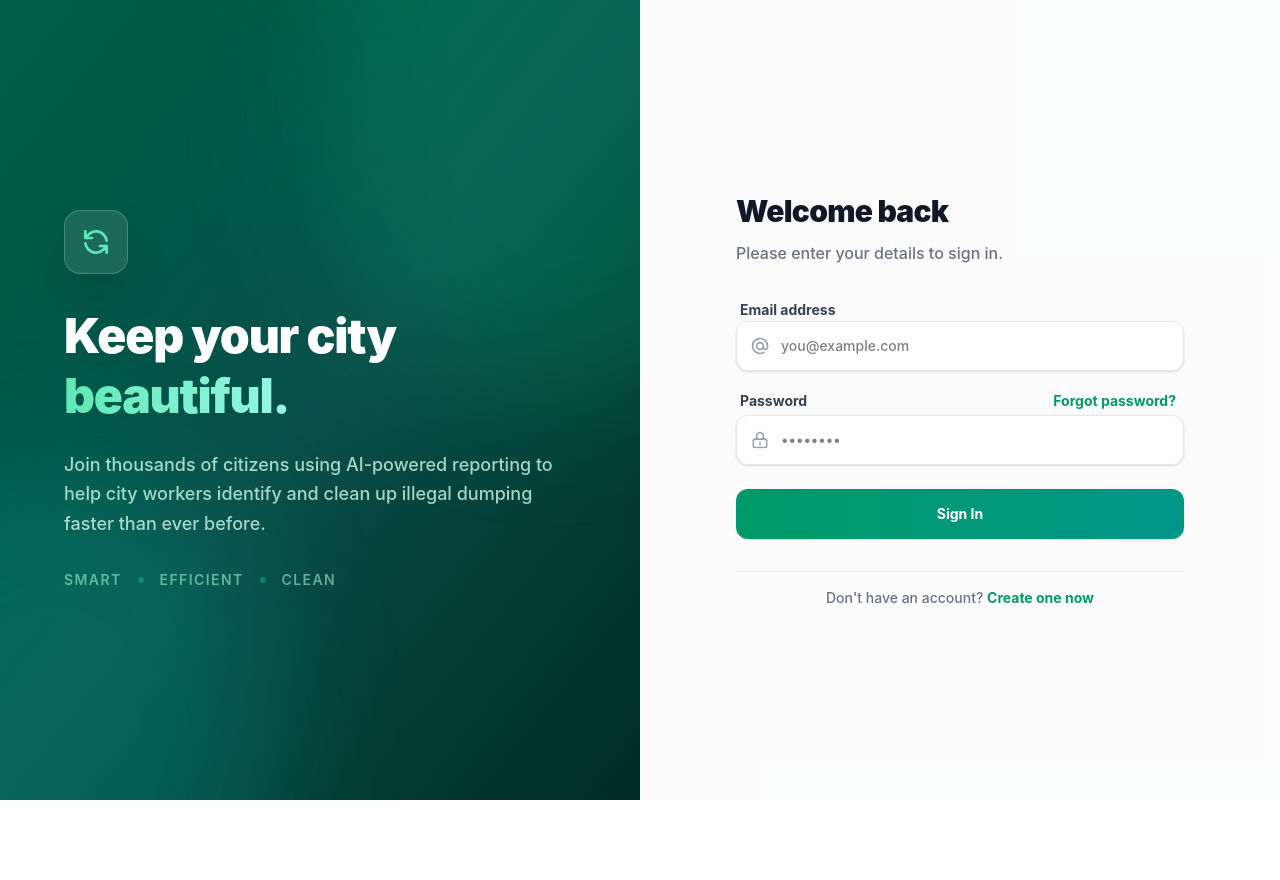
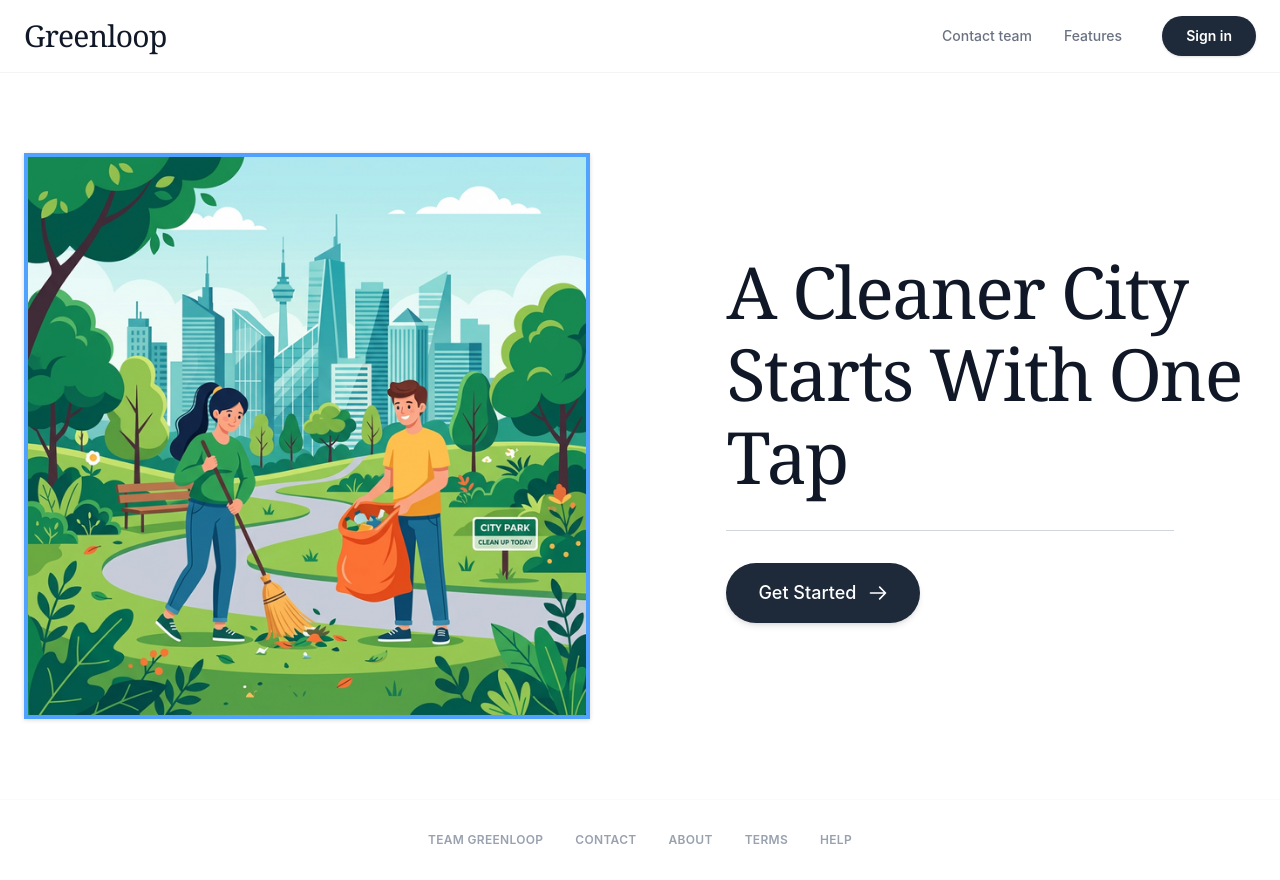
Before and after one commit to Adityaaa13/GreenLoop, a React app in the folder frontend/: page / in a window 1280 px wide. Before the commit this address led to /login. Before the commit the page ends 800 px from the top, so only its background shows below. Built offline with nearby package versions, Linux system fonts and the light colour scheme; the HTML template or start-up script is replaced by a standard one.

Commit message:
feat(frontend): create new landing page from mockup

```diff
--- a/frontend/src/App.jsx
+++ b/frontend/src/App.jsx
@@ -4,7 +4,7 @@ import ProtectedRoute from "./components/ProtectedRoute";
 import DashboardLayout from "./layouts/DashboardLayout";
 import Login from "./pages/Login";
 import Register from "./pages/Register";
-import Dashboard from "./pages/Dashboard";
+import Landing from "./pages/Landing";
 import CitizenDashboard from "./pages/Citizen/CitizenDashboard";
 import SubmitReport from "./pages/Citizen/SubmitReport";
 import MyReports from "./pages/Citizen/MyReports";
@@ -92,8 +92,8 @@ function App() {
           </Route>
 
           {/* Catch-all */}
-          <Route path="/" element={<Navigate to="/login" replace />} />
-          <Route path="*" element={<Navigate to="/login" replace />} />
+          <Route path="/" element={<Landing />} />
+          <Route path="*" element={<Navigate to="/" replace />} />
         </Routes>
       </BrowserRouter>
     </AuthProvider>
--- /dev/null
+++ b/frontend/src/pages/Landing.jsx
@@ -0,0 +1,78 @@
+import { Link } from "react-router-dom";
+
+const Landing = () => {
+    return (
+        <div className="min-h-screen flex flex-col bg-white font-sans">
+            {/* Header */}
+            <header className="px-6 py-4 flex items-center justify-between border-b border-gray-100 max-w-7xl mx-auto w-full">
+                {/* Logo */}
+                <div className="flex items-center">
+                    <Link to="/" className="text-3xl font-serif text-gray-900 tracking-tight" style={{ fontFamily: 'Georgia, serif' }}>
+                        Greenloop
+                    </Link>
+                </div>
+
+                {/* Desktop Nav & Auth */}
+                <div className="flex items-center gap-6 md:gap-10">
+                    <nav className="hidden md:flex items-center gap-8">
+                        <a href="#contact" className="text-gray-500 hover:text-gray-900 text-sm font-medium transition-colors">Contact team</a>
+                        <a href="#features" className="text-gray-500 hover:text-gray-900 text-sm font-medium transition-colors">Features</a>
+                    </nav>
+                    <Link
+                        to="/login"
+                        className="bg-gray-800 hover:bg-gray-900 text-white text-sm font-semibold px-6 py-2.5 rounded-full transition-colors shadow-sm"
+                    >
+                        Sign in
+                    </Link>
+                </div>
+            </header>
+
+            {/* Main Content (Hero) */}
+            <main className="flex-1 flex flex-col lg:flex-row items-center justify-center w-full max-w-7xl mx-auto px-6 py-12 lg:py-20 gap-12 lg:gap-24">
+
+                {/* Left Side: Illustration */}
+                <div className="w-full lg:w-1/2 flex justify-center lg:justify-end">
+                    <div className="relative w-full max-w-2xl">
+                        <img
+                            src="/assets/landing-hero.png"
+                            alt="Citizens cleaning up a park"
+                            className="w-full h-auto object-contain drop-shadow-sm border-4 border-blue-400"
+                        />
+                    </div>
+                </div>
+
+                {/* Right Side: Typography & CTA */}
+                <div className="w-full lg:w-1/2 flex flex-col items-start text-left space-y-8 pl-0 lg:pl-10">
+                    <h1 className="text-5xl md:text-6xl lg:text-7xl font-serif text-gray-900 leading-[1.15] tracking-tight" style={{ fontFamily: 'Georgia, serif' }}>
+                        A Cleaner City <br />
+                        Starts With One Tap
+                    </h1>
+
+                    <div className="w-full h-px bg-gray-300 max-w-md"></div>
+
+                    <Link
+                        to="/register"
+                        className="inline-flex items-center justify-center gap-3 bg-gray-800 hover:bg-gray-900 text-white text-lg font-medium px-8 py-4 rounded-full transition-all hover:scale-105 active:scale-95 shadow-md group"
+                    >
+                        Get Started
+                        <svg className="w-5 h-5 group-hover:translate-x-1 transition-transform" fill="none" stroke="currentColor" viewBox="0 0 24 24"><path strokeLinecap="round" strokeLinejoin="round" strokeWidth={2} d="M14 5l7 7m0 0l-7 7m7-7H3" /></svg>
+                    </Link>
+                </div>
+
+            </main>
+
+            {/* Footer */}
+            <footer className="py-8 px-6 border-t border-gray-50 mt-auto">
+                <div className="max-w-7xl mx-auto flex flex-wrap justify-center gap-x-8 gap-y-4 text-xs font-semibold text-gray-400 tracking-wide uppercase">
+                    <a href="#" className="hover:text-gray-900 transition-colors">Team greenloop</a>
+                    <a href="#" className="hover:text-gray-900 transition-colors">Contact</a>
+                    <a href="#" className="hover:text-gray-900 transition-colors">About</a>
+                    <a href="#" className="hover:text-gray-900 transition-colors">Terms</a>
+                    <a href="#" className="hover:text-gray-900 transition-colors">Help</a>
+                </div>
+            </footer>
+        </div>
+    );
+};
+
+export default Landing;
```
Also changed, not shown: frontend/public/assets/landing-hero.png (added).
